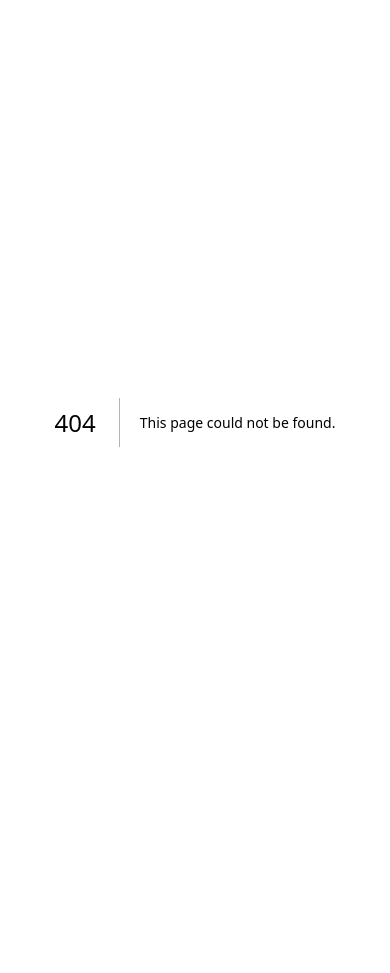
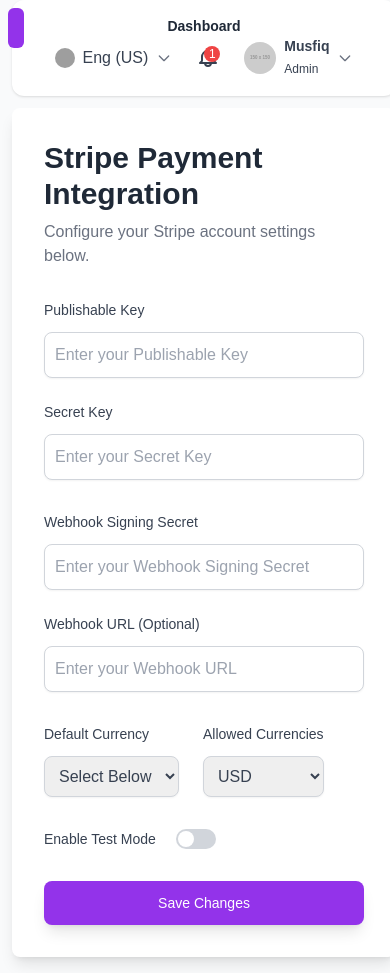
Before and after one commit to sky1team4/syp_admin_fe, a Next.js app: page /admin/strip-payment in a window 390 px wide. Before the commit this address had no page. Before the commit the page ends 844 px from the top, so only its background shows below. Built offline with nearby package versions, Linux system fonts and the light colour scheme; grey boxes are pictures that could not be loaded.

Commit message:
stripePayment done with responsiveness

```diff
--- a/package.json
+++ b/package.json
@@ -9,9 +9,11 @@
     "lint": "next lint"
   },
   "dependencies": {
+    "@headlessui/react": "^2.2.0",
     "next": "15.1.3",
     "react": "^19.0.0",
     "react-dom": "^19.0.0",
+    "react-hook-form": "^7.54.2",
     "react-icons": "^5.4.0",
     "react-router-dom": "^7.1.1"
   },
--- a/src/app/admin/layout.jsx
+++ b/src/app/admin/layout.jsx
@@ -8,11 +8,11 @@
 const AdminLayout = ({ children }) => {
     return (
         <>
-            <div className='flex gap-3 bg-gray-50 w-screen'>
+            <div className='flex gap-3 bg-gray-50 w-screen md:h-screen'>
                 <Sidebar />
                 <div className='flex flex-col gap-3 w-full'>
                     <Header />
-                    <div className='flex gap-3 w-full'>
+                    <div className='flex gap-3 w-full md:h-full pb-4'>
                         {children}
                     {/* <div className='flex flex-col gap-3'>
                         <UpperSide />
--- /dev/null
+++ b/src/app/admin/strip-payment/content.jsx
@@ -0,0 +1,103 @@
+import React from 'react';
+import { useForm } from 'react-hook-form';
+
+// UI Components
+import Input from '../../components/ui/input'
+import CustomCheckbox from '@/app/components/ui/customCheckbox';
+
+const currencies = ['USD', 'EUR', 'GBP', 'AUD', 'INR'];
+
+const StripePaymentIntegration = () => {
+  const { register, handleSubmit } = useForm();
+
+  const onSubmit = (data) => {
+    console.log(data);
+  };
+
+  return (
+    <div className="w-full md:h-full p-8 bg-white rounded-lg shadow-lg">
+      <h1 className="text-3xl font-bold mb-2 text-gray-800">Stripe Payment Integration</h1>
+      <p className="text-gray-500 mb-8">
+        Configure your Stripe account settings below.
+      </p>
+      <form onSubmit={handleSubmit(onSubmit)} className="space-y-8">
+        {/* Publishable Key and Secret Key */}
+        <div className="flex gap-6 flex-wrap">
+          <Input id="publishableKey" label="Publishable Key" placeholder="Enter your Publishable Key"/>
+          <Input id="secretKey" label="Secret Key" placeholder="Enter your Secret Key"/>
+        </div>
+
+        {/* Webhook Signing Secret and URL */}
+        <div className="flex gap-6 flex-wrap">
+          <Input id="webhookSigningSecret" label="Webhook Signing Secret" placeholder="Enter your Webhook Signing Secret"/>
+          <Input id="webhookUrl" label="Webhook URL (Optional)" placeholder="Enter your Webhook URL"/>
+        </div>
+
+        {/* Default Currency and Allowed Currencies */}
+        <div className="flex gap-6 flex-wrap">
+        {/* <Input id="webhookSigningSecret" label="Webhook Signing Secret" placeholder="Enter your Webhook Signing Secret"/> */}
+          <div className='flex flex-col gap-3'>
+            <label htmlFor="defaultCurrency" className="block text-sm font-medium text-gray-700">
+              Default Currency
+            </label>
+            <select
+              id="defaultCurrency"
+              className="block md:w-[40rem] border border-gray-300 text-gray-700 rounded-lg shadow-sm focus:border-purple-500 focus:ring-purple-500 sm:text-sm p-2.5"
+            >
+              <option value="">Select Below</option>
+              {currencies.map((currency) => (
+                <option key={currency} value={currency}>
+                  {currency}
+                </option>
+              ))}
+            </select>
+          </div>
+
+          <div className='flex flex-col gap-3'>
+            <label htmlFor="allowedCurrencies" className="block text-sm font-medium text-gray-700">
+              Allowed Currencies
+            </label>
+            <select
+              id="allowedCurrencies"
+              // multiple
+              className="md:w-[40rem] border border-gray-300 text-gray-700 rounded-lg shadow-sm focus:border-purple-500 focus:ring-purple-500 sm:text-sm p-2.5"
+            >
+              {currencies.map((currency) => (
+                <option key={currency} value={currency}>
+                  {currency}
+                </option>
+              ))}
+            </select>
+          </div>
+        </div>
+
+        {/* Enable Test Mode */}
+        <div className="flex gap-5 md:gap-80 items-center flex-wrap">
+          <label htmlFor="testMode" className="text-sm font-medium text-gray-700">
+            Enable Test Mode
+          </label>
+
+          <CustomCheckbox />
+          {/* <input
+            id="testMode"
+            type="checkbox"
+            className="h-5 w-5 text-purple-600 border-gray-300 rounded focus:ring-purple-500"
+          /> */}
+
+        </div>
+
+        {/* Save Button */}
+        <div className=''>
+          <button
+            type="submit"
+            className="w-full bg-purple-600 text-white py-3 px-6 rounded-lg shadow-lg hover:bg-purple-700 focus:outline-none focus:ring-2 focus:ring-purple-500 focus:ring-offset-2 text-sm font-medium"
+          >
+            Save Changes
+          </button>
+        </div>
+      </form>
+    </div>
+  );
+};
+
+export default StripePaymentIntegration;
--- /dev/null
+++ b/src/app/admin/strip-payment/page.jsx
@@ -0,0 +1,24 @@
+'use client'
+import React from 'react'
+import Sidebar from '../../components/Sidebar'
+import Header from '../../components/Header'
+import Content from "./content"
+
+function PaymentInte() {
+  return (
+        <>
+            {/* <div className='flex gap-3 bg-gray-50'>
+                <Sidebar />
+                <div className='flex flex-col gap-3 w-full '>
+                    <Header /> */}
+                    <div className='flex gap-3 w-full h-full'>
+                        <Content />
+                    </div>
+
+                {/* </div> */}
+                {/* // </div> */}
+        </>
+  )
+}
+
+export default PaymentInte
--- /dev/null
+++ b/src/app/components/ui/customCheckbox.jsx
@@ -0,0 +1,28 @@
+import React, { useState } from 'react';
+
+const CustomCheckbox = () => {
+  const [checked, setChecked] = useState(false);
+
+  return (
+    <label className="relative inline-block w-10 h-5 cursor-pointer">
+      <input
+        type="checkbox"
+        className="sr-only"
+        checked={checked}
+        onChange={() => setChecked(!checked)}
+      />
+      <span
+        className={`block w-full h-full rounded-full transition-colors ${
+          checked ? 'bg-purple-600' : 'bg-gray-300'
+        }`}
+      ></span>
+      <span
+        className={`absolute top-0.5 left-0.5 w-4 h-4 bg-white rounded-full transition-transform ${
+          checked ? 'transform translate-x-5' : ''
+        }`}
+      ></span>
+    </label>
+  );
+};
+
+export default CustomCheckbox;
--- /dev/null
+++ b/src/app/components/ui/input.jsx
@@ -0,0 +1,22 @@
+import React from 'react'
+
+function input(info) {
+  return (
+    <>
+        <div className='flex flex-col gap-3'>
+            <label htmlFor={info.id} className="text-sm font-medium text-gray-700">
+                {info.label}
+            </label>
+            <input
+                id={info.id}
+                type="text"
+                // {...register('publishableKey')}
+                placeholder={info.placeholder}
+                className="w-[20rem] md:w-[40rem] border border-gray-300 rounded-lg shadow-sm focus:border-purple-500 focus:ring-purple-500 sm:text-sm p-2.5"
+            />
+        </div>
+    </>
+  )
+}
+
+export default input
```
Also changed, not shown: 1 other file (tests, documents, lock files or other folders).
